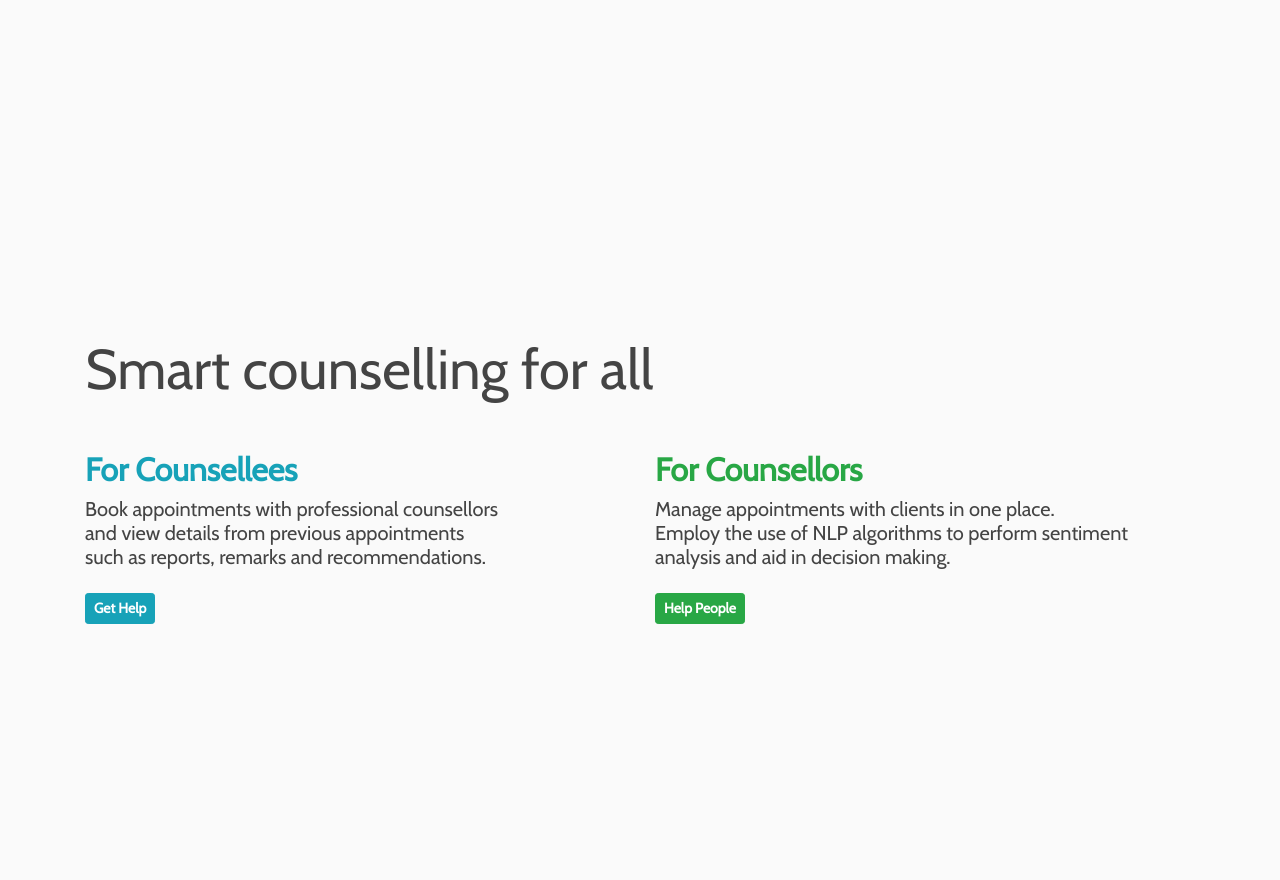
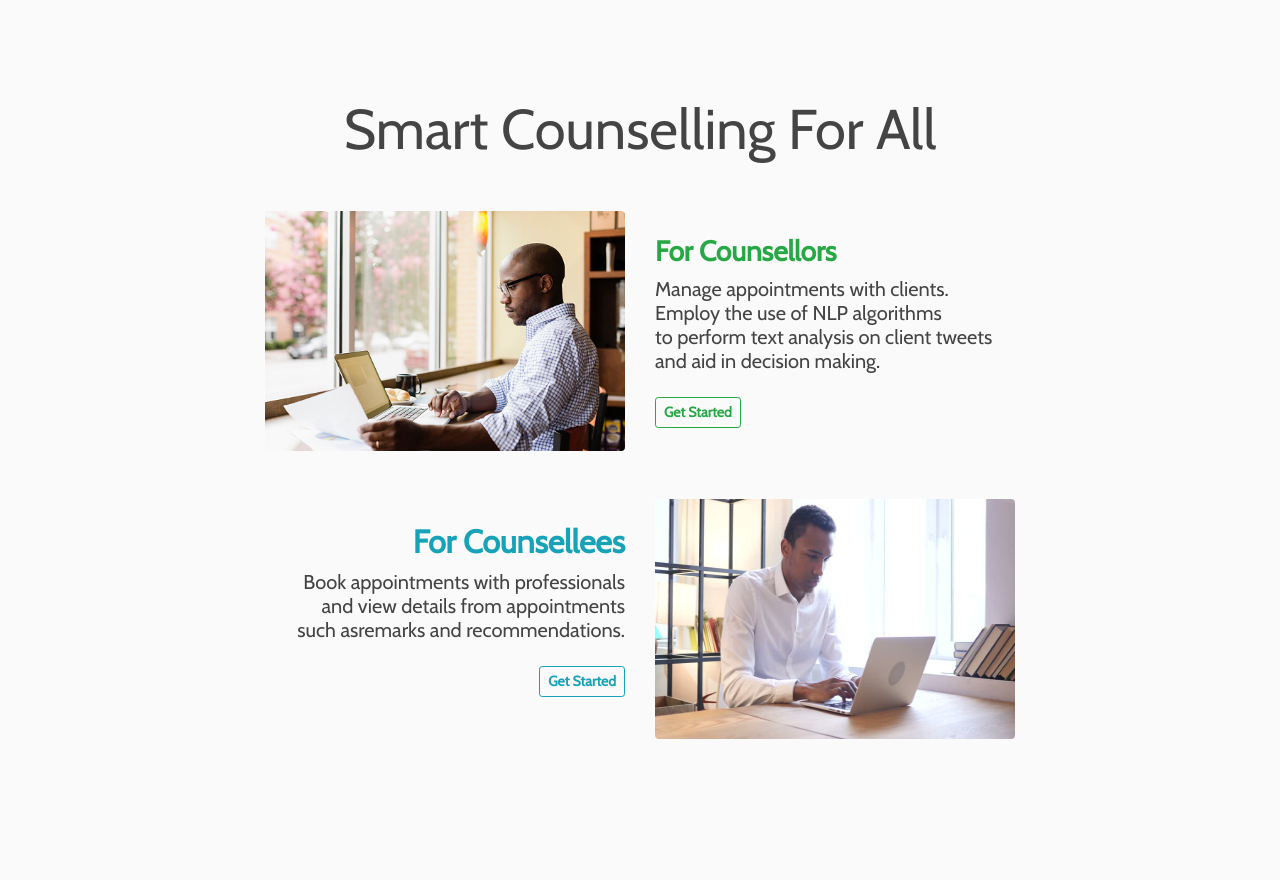
Before and after one commit to lukendatigh/counsellia-intelligent-counselling-system, a Django app: page / in a window 1280 px wide. After the commit the page ends 739 px from the top, so only its background shows below. Run offline with Django 3.2, Linux system fonts and the light colour scheme; parts of the project's set-up code (start-up, migrations or seed data) failed here and were passed over; some libraries are stand-ins or nearby versions.

Commit message:
refactor UI

```diff
--- a/counsellors/templates/counsellors/counsellee_list.html
+++ b/counsellors/templates/counsellors/counsellee_list.html
@@ -21,9 +21,9 @@
 						{% else %}
 							<p class="article-content">{{ counsellee.bio }}...</p>
 						{% endif %}
-						<a class= "shadow-sm btn btn-outline-success btn-sm" href="">Message</a>
-						<a class= "shadow-sm btn btn-success btn-sm" href="{% url 'counsellor-appointment-create' counsellee.id %}">Book Appointment</a>
-						<a class= "shadow-sm btn btn-success btn-sm" href="">Run Report</a>
+						<!-- <a class= "shadow-sm btn btn-outline-success btn-sm" href="">Message</a> -->
+						<a class= "shadow-sm btn btn-outline-success btn-sm" href="{% url 'counsellor-appointment-create' counsellee.id %}">Book Appointment</a>
+						<a class= "shadow-sm btn btn-success btn-sm" href="{% url 'analyze-twitter' %}">Analyze</a>
 					</div>
 				</article>
 			{% endif %}
--- a/counsellors/templates/counsellors/profile.html
+++ b/counsellors/templates/counsellors/profile.html
@@ -49,7 +49,7 @@
 				</div>
 			</fieldset>
 			<div class="form-group">
-				<button class="btn btn-outline-info" type="submit">Update</button>
+				<button class="btn btn-outline-success" type="submit">Update</button>
 			</div>
 		</form>
 	</div>
--- a/users/templates/users/index.html
+++ b/users/templates/users/index.html
@@ -13,36 +13,48 @@
 			<title>Counsellia</title>
 		{% endif %}
 	</head>
-	<body class="container">
-		<div class="vertical-center">
-			<div>
-				<h1 class="display-4 mb-5"><strong>Smart counselling for all</strong></h1>
-				<div class="row">
-					<div class="col">
-						<h2 class="text-info"><strong>For Counsellees</strong></h2>
+	<body>
+		<div class="container">
+			<h1 class="display-4 text-center pt-3 mb-5"><strong>Smart Counselling For All</strong></h1>
+			<div class="row mb-5">
+				<div class="col-md-6">
+					<img src="{% static 'images/blackman.jpg' %}" class="img-fluid rounded float-right" style="width:360px; height:240px;">
+				</div>
+				<div class="col-md-6">
+					<div class="">
+						<h3 class="text-success mt-4"><strong>For Counsellors</strong></h3>
 						<h5 class="mb-4">
-						Book appointments with professional counsellors
-						<br>and view details from previous appointments
-						<br>such as reports, remarks and recommendations.<br>
+						Manage appointments with clients.
+						<br>Employ the use of NLP algorithms
+						<br>to perform text analysis on client tweets
+						<br>and aid in decision making.
 						</h5>
 						{% if user.is_authenticated is True %}
-							<a class="btn btn-info btn-sm" href="{% url 'counsellee-appointments-upcoming' %}" role=""><strong>Get Help</strong></a>
+							<a class="btn btn-outline-success btn-sm" href="{% url 'counsellor-appointments-upcoming' %}" role="button"><strong>Help People</strong></a>
 							{% elif user.is_authenticated is False %}
-							<a class="btn btn-info btn-sm" href="{% url 'counsellee-login' %}" role=""><strong>Get Help</strong></a>
+							<a class="btn btn-outline-success btn-sm" href="{% url 'counsellor-login' %}" role="button"><strong>Get Started</strong></a>
 						{% endif %}
 					</div>
-					<div class="col">
-						<h2 class="text-success"><strong>For Counsellors</strong></h2>
+				</div>
+			</div>
+			<div class="row">
+				<div class="col-md-6 text-right">
+					<div class="">
+						<h2 class="text-info mt-4"><strong>For Counsellees</strong></h2>
 						<h5 class="mb-4">
-						Manage appointments with clients in one place.
-						<br>Employ the use of NLP algorithms to perform sentiment analysis and aid in decision making.
+						Book appointments with professionals
+						<br>and view details from appointments
+						<br>such asremarks and recommendations.<br>
 						</h5>
 						{% if user.is_authenticated is True %}
-							<a class="btn btn-success btn-sm" href="{% url 'counsellor-profile' %}" role="button"><strong>Help People</strong></a>
+							<a class="btn btn-outline-info btn-sm" href="{% url 'counsellee-appointments-upcoming' %}" role=""><strong>Get Help</strong></a>
 							{% elif user.is_authenticated is False %}
-							<a class="btn btn-success btn-sm" href="{% url 'counsellor-login' %}" role="button"><strong>Help People</strong></a>
+							<a class="btn btn-outline-info btn-sm" href="{% url 'counsellee-login' %}" role=""><strong>Get Started</strong></a>
 						{% endif %}
 					</div>
+				</div>
+				<div class="col-md-6">
+					<img src="{% static 'images/youth.jpg' %}" class="img-fluid rounded float-left" style="width:360px;height:240px;" >
 				</div>
 			</div>
 		</div>
```
Also changed, not shown: counsellors/templates/counsellors/counsellee_profile.html (+27 -4 lines), users/templates/users/base.html (deleted, +0 -67 lines).
